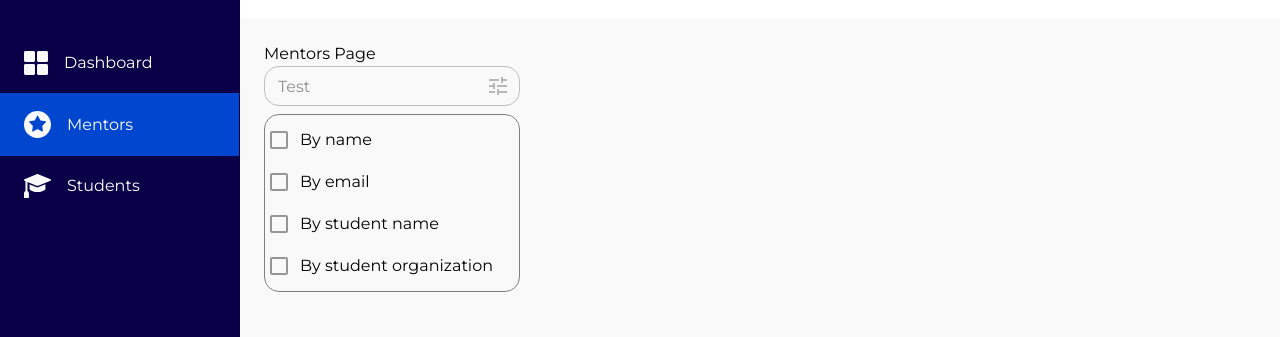
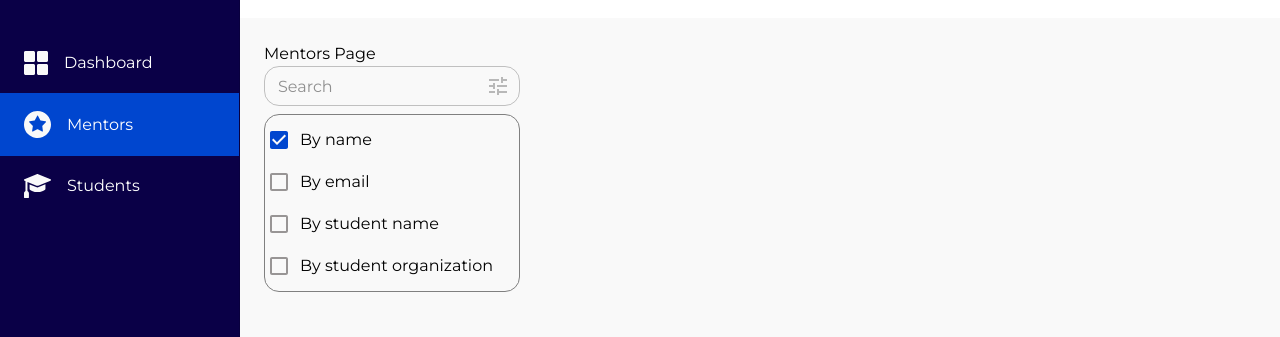
Before and after one commit to MentorsWithoutBorders/mwb-partners-admin, a Next.js app: page /app/mentors in a window 1280 px wide. Both pictures are taken after a click on the button "toggle password visibility". Shown: the part 126-463 px from the top of the page. Built offline with nearby package versions, Linux system fonts and the light colour scheme.

Commit message:
feat: add properties to Search Filter input (Issue #28)

```diff
--- a/src/components/Input/SearchInputWithFilters/SearchInputWithFilters.tsx
+++ b/src/components/Input/SearchInputWithFilters/SearchInputWithFilters.tsx
@@ -11,17 +11,73 @@ import * as React from 'react'
 
 import { popperContent, roundedInput } from './SearchInputWithFilters.styled'
 
-const POPPER_ID = `input-filter-popper=${new Date().getTime()}`
+const POPPER_ID = `input-filter-popper_${new Date().getTime()}`
 
-function SearchInputWithFilters({ placeholder }: { placeholder: string }) {
+function SearchInputWithFilters({
+  filtersLabels,
+  onInputChange,
+  onMenuChange,
+  onValuesChange,
+  placeholder
+}: {
+  filtersLabels: Array<string>
+  onInputChange?: Function
+  onMenuChange?: Function
+  onValuesChange?: Function
+  placeholder?: string
+}) {
   const inputRef = React.useRef(null)
+  const [filtersValues, setFiltersValues] = React.useState(
+    filtersLabels.map((label, index) => index === 0)
+  )
+  const [inputValue, setInputValue] = React.useState('')
   const [showPopperMenu, setShowPopperMenu] = React.useState(false)
 
   const handleIconBtnClick = (event: React.MouseEvent<HTMLElement>) => {
-    setShowPopperMenu((show) => !show)
+    const newValue = !showPopperMenu
+
+    setShowPopperMenu(newValue)
+    if (onMenuChange) {
+      onMenuChange(newValue)
+    }
+  }
+
+  const handleInputChange = (event: React.ChangeEvent<HTMLInputElement>) => {
+    const newInput = event.target.value
+
+    setInputValue(newInput)
+    if (onInputChange) {
+      onInputChange(newInput)
+    }
+  }
+
+  const handleCheckboxChange = (
+    event: React.ChangeEvent<HTMLElement>,
+    index: number
+  ) => {
+    let newValues = [...filtersValues]
+    newValues[index] = !filtersValues[index]
+
+    setFiltersValues(newValues)
+    if (onValuesChange) {
+      onValuesChange(newValues)
+    }
   }
 
   const popperId = showPopperMenu ? POPPER_ID : undefined
+
+  const filtersElems = filtersLabels.map((label, index) => (
+    <FormControlLabel
+      control={
+        <Checkbox
+          checked={filtersValues[index]}
+          onChange={(evt) => handleCheckboxChange(evt, index)}
+        />
+      }
+      label={label}
+      key={label}
+    />
+  ))
 
   return (
     <div>
@@ -31,6 +87,8 @@ function SearchInputWithFilters({ placeholder }: { placeholder: string }) {
         size="small"
         placeholder={placeholder}
         sx={roundedInput}
+        value={inputValue}
+        onChange={handleInputChange}
         endAdornment={
           <InputAdornment position="end">
             <IconButton
@@ -62,15 +120,7 @@ function SearchInputWithFilters({ placeholder }: { placeholder: string }) {
         ]}
       >
         <Box sx={popperContent}>
-          <FormGroup>
-            <FormControlLabel control={<Checkbox />} label="By name" />
-            <FormControlLabel control={<Checkbox />} label="By email" />
-            <FormControlLabel control={<Checkbox />} label="By student name" />
-            <FormControlLabel
-              control={<Checkbox />}
-              label="By student organization"
-            />
-          </FormGroup>
+          <FormGroup>{filtersElems}</FormGroup>
         </Box>
       </Popper>
     </div>
--- a/src/pages/app/mentors.tsx
+++ b/src/pages/app/mentors.tsx
@@ -10,7 +10,15 @@ export default function MentorsPage() {
     <DashboardLayout title="Mentors">
       <div>Mentors Page</div>
 
-      <SearchInputWithFilters placeholder="Test" />
+      <SearchInputWithFilters
+        placeholder="Search"
+        filtersLabels={[
+          'By name',
+          'By email',
+          'By student name',
+          'By student organization'
+        ]}
+      />
     </DashboardLayout>
   )
 }
```
